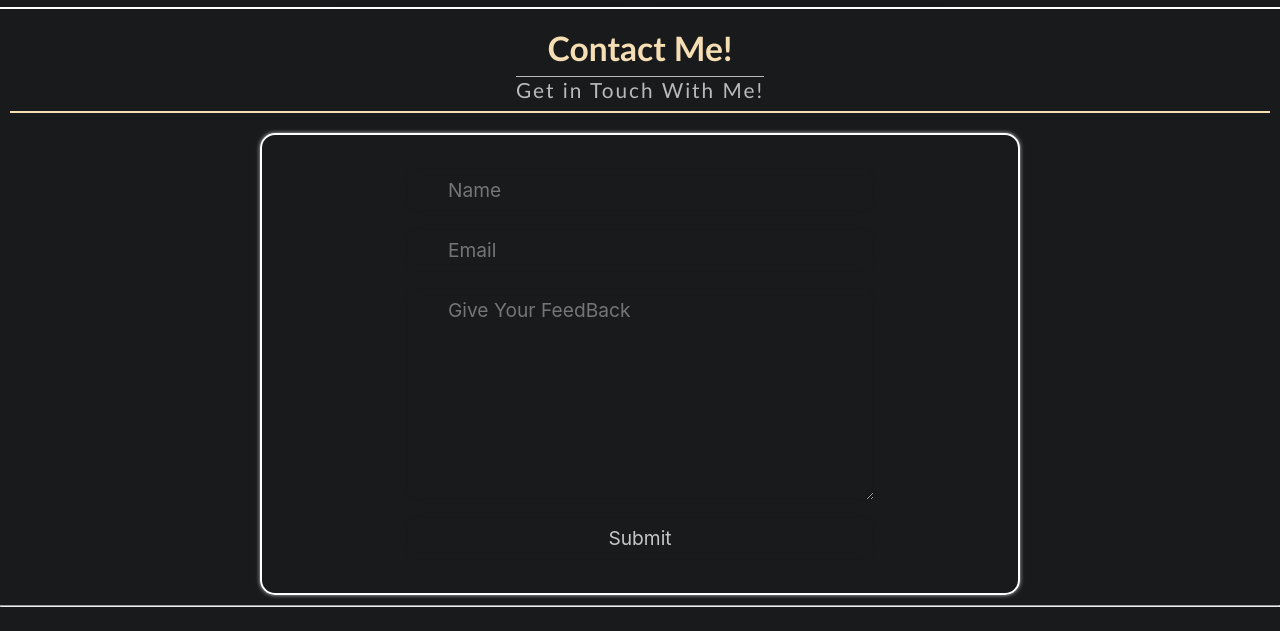
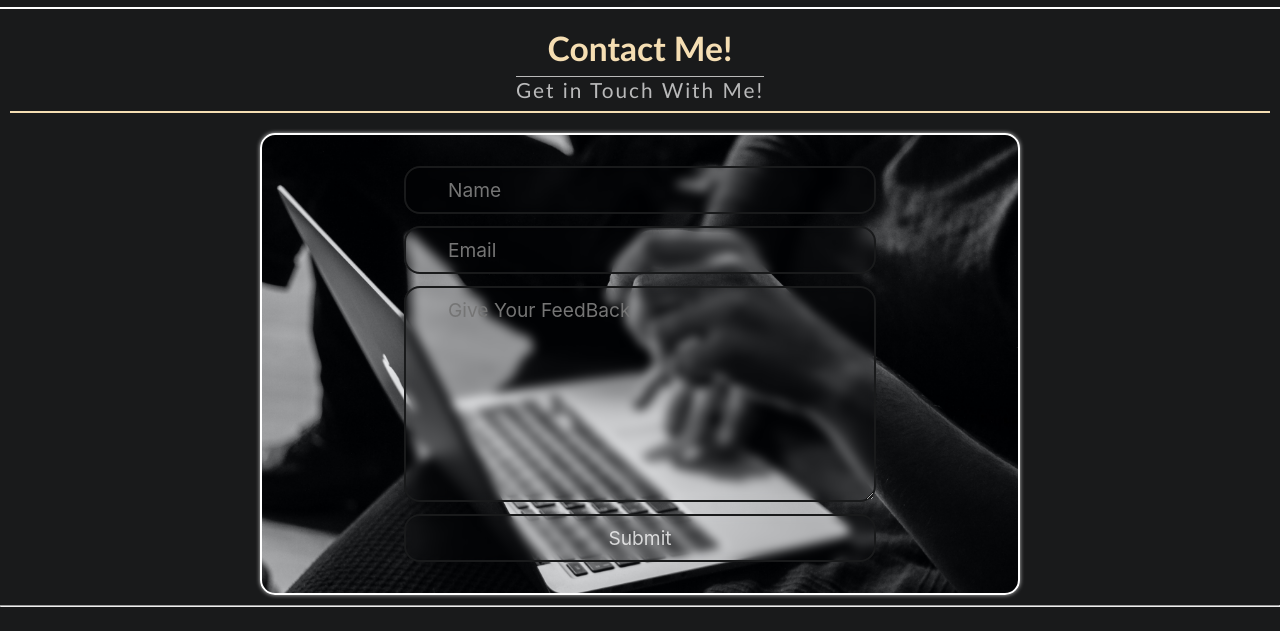
Before and after one commit to Prabhat2373/Full-Portfolio-website, a plain HTML site: page static/index.html in a window 1280 px wide. Shown: the part 3680-4311 px from the top of the page. Drawn offline with nearby package versions, Linux system fonts and the light colour scheme; files that its build step writes are made by us from their sources; files whose address does not match are found by name.

Commit message:
load update

```diff
--- a/static/style.css
+++ b/static/style.css
@@ -723,7 +723,7 @@ h4 {
   justify-content: center;
   border: 2px solid white;
   width: 60%;
-  background: url(static/bg5.jpg) no-repeat center center/cover;
+  background: url(/static/bg5.jpg) no-repeat center center/cover;
   border-radius: 15px;
   box-shadow: 0 0 4px 0px rgba(255, 255, 255, 0.726);
 }
```
Also changed, not shown: index.html (+1 -1 lines).
